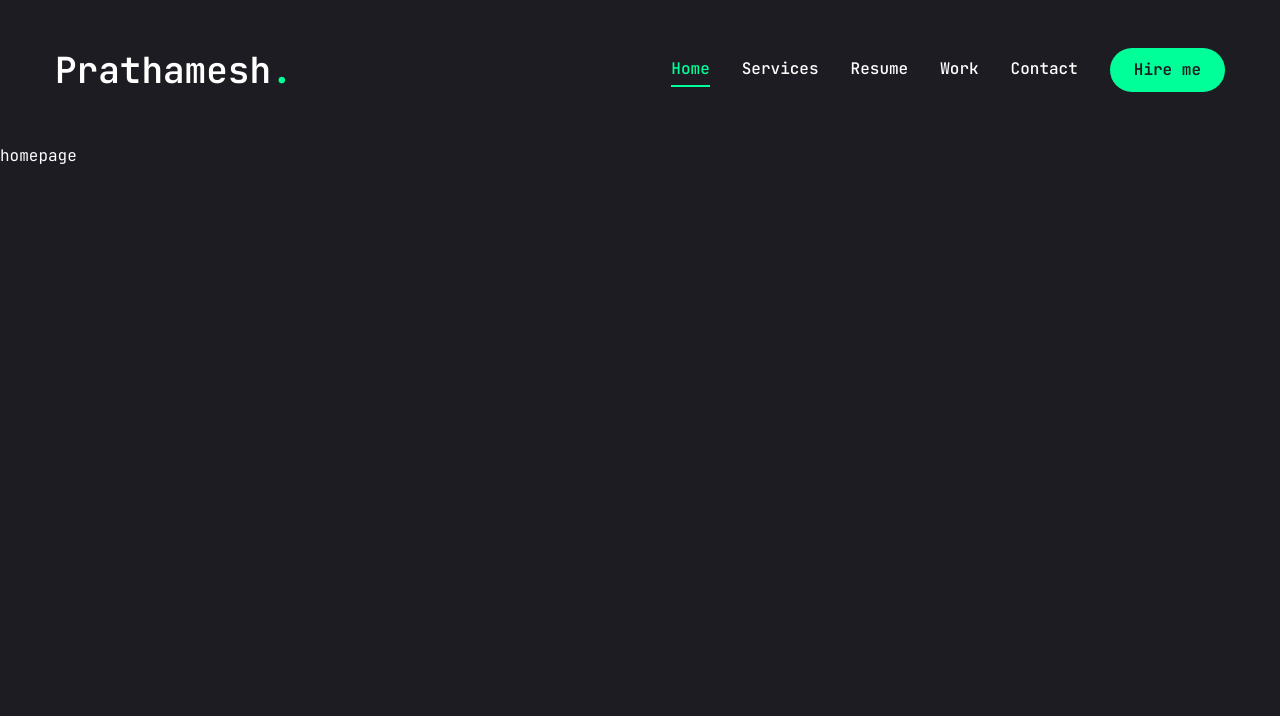
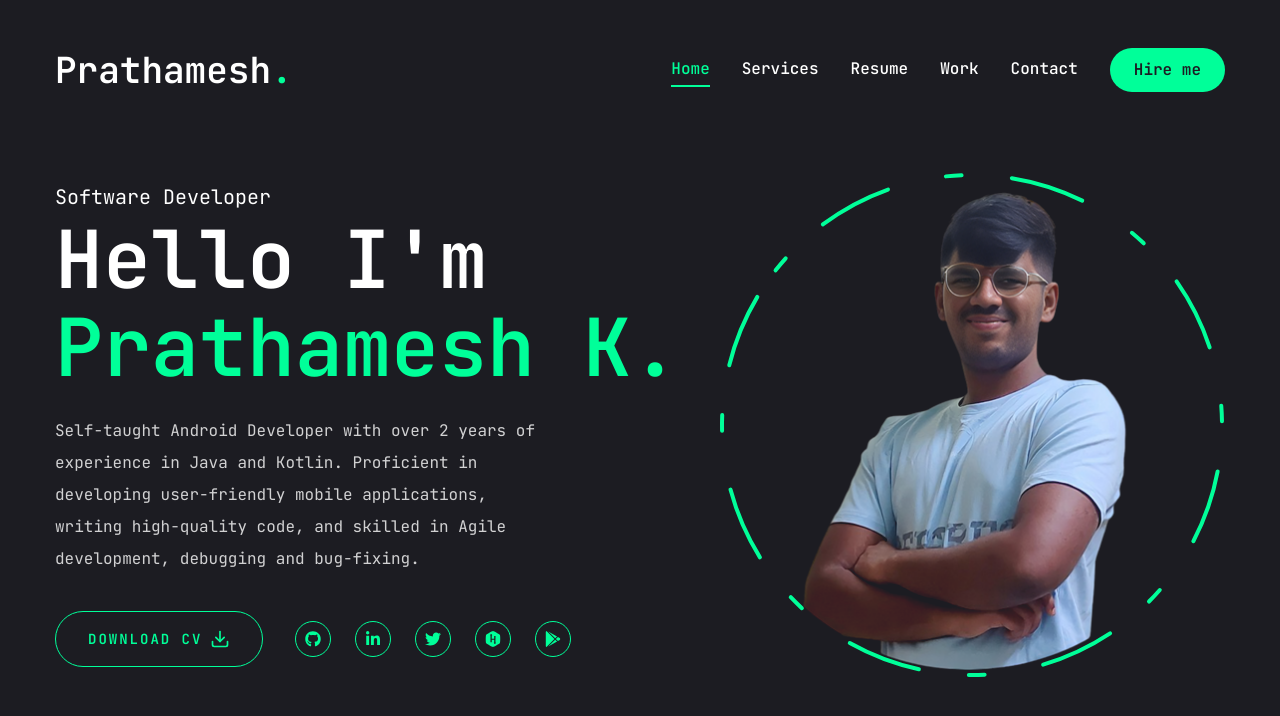
Before and after one commit to PrathameshKumbhar291113/Prathamesh_Portfolio, a Next.js app: page / in a window 1280 px wide. Shown: the top 716 px of the page. Built offline with nearby package versions, Linux system fonts and the light colour scheme.

Commit message:
added image to the portfolio and tom start from 1:13

```diff
--- a/app/globals.css
+++ b/app/globals.css
@@ -6,4 +6,13 @@
   body {
     @apply font-primary bg-primary text-white leading-loose;
   }
+  .h1{
+    @apply text-[48px] xl:text-[80px] leading-[1.1] font-semibold;
+  }
+  .h2{
+    @apply text-[36px] xl:text-[48px] leading-[1.1] font-semibold;
+  }
+  .h3{
+    @apply text-[20px] xl:text-[24px] leading-[1.1] font-semibold;
+  }
 }
--- a/app/page.jsx
+++ b/app/page.jsx
@@ -1,5 +1,55 @@
-export default function Home() {
+import Photo from "@/components/Photo";
+import Social from "@/components/Social";
+import { Button } from "@/components/ui/button";
+import {FiDownload} from 'react-icons/fi'
+
+const Home = () => {
   return (
-    <main>homepage</main>
+    <section className="h-full">
+      <div className="container mx-aut h-full">
+        <div className="flex flex-col xl:flex-row items-center justify-between xl:pt-8 xl:pb-24">
+          {/*text*/}
+          <div className="text-center xl:text-left order-2 xl:order-none">
+            <span className="text-xl">Software Developer</span>
+            <h1 className="h1 mb-6">
+              Hello I'm
+              <br /> <span className="text-accent">Prathamesh K.</span>
+            </h1>
+            <p className="max-w-[500px] mb-9 text-white/80">
+              Self-taught Android Developer with over 2 years of experience in
+              Java and Kotlin. Proficient in developing user-friendly mobile
+              applications, writing high-quality code, and skilled in Agile
+              development, debugging and bug-fixing.
+            </p>
+
+            {/*buttons and socials*/}
+            <div className="flex flex-col xl:flex-row items-center gap-8">
+              <Button
+                variant="outline"
+                size="lg"
+                className="uppercase flex items-center gap-2"
+              >
+                <span>Download CV</span>
+                <FiDownload className="text-xl"></FiDownload>
+              </Button>
+
+              <div className="mb-8 xl:mb-0">
+                <Social
+                  containerStyles="flex gap-6"
+                  iconStyles="w-9 h-9 border border-accent rounded-full flex justify-center items-center text-accent text-base hover:bg-accent hover:text-primary hover:transistion-all duration-500"
+                />
+              </div>
+            </div>
+          </div>
+
+          {/*image*/}
+          <div className="order-1 xl:order-none mb-8 xl:mb-0">
+            <Photo />
+          </div>
+        </div>
+      </div>
+    </section>
   );
-}
+};
+
+export default Home;
--- /dev/null
+++ b/components/Photo.jsx
@@ -0,0 +1,68 @@
+"use client";
+
+import { motion } from "framer-motion";
+import Image from "next/image";
+
+
+const Photo = () => {
+  return (
+    <div className="w-full h-full relative">
+      <motion.div
+        initial={{ opacity: 0 }}
+        animate={{
+          opacity: 1,
+          transition: { delay: 2, duration: 0.4, ease: "easeIn" },
+        }}
+      >
+        {/* image */}
+        <motion.div
+          className="w-[298px] h-[298px] xl:w-[498px] xl:h-[498px] mix-blend-lighten absolute"
+          initial={{ opacity: 0 }}
+          animate={{
+            opacity: 1,
+            transition: { delay: 2.4, duration: 0.4, ease: "easeInOut" },
+          }}
+        >
+          <Image
+            src="/photo.png"
+            priority
+            quality={100}
+            fill
+            alt=""
+            className="object-contain"
+          />
+        </motion.div>
+
+        {/* circle */}
+        <motion.svg
+          className="w-[300px] xl:w-[506px] h-[300px] xl:h-[506px]"
+          fill="transparent"
+          viewBox="0 0 506 506"
+          xmlns="http://www.w3.org/2000/svg"
+        >
+          <motion.circle
+            cx="253"
+            cy="253"
+            r="250"
+            stroke="#00ff99"
+            strokeWidth="4"
+            strokeLinecap="round"
+            strokeLinejoin="round"
+            initial = {{strokeDasharray: "24 10 0 0"}}
+            animate = {{
+                strokeDasharray: ["15 120 25 25", "16 25 92 72", "4 250 22 22"],
+                rotate: [120, 360]
+            }}
+            transition={{
+                duration: 20,
+                repeat: Infinity,
+                repeatType: "reverse"
+            }}
+          />
+        </motion.svg>
+      </motion.div>
+    </div>
+  );
+};
+
+export default Photo;
--- /dev/null
+++ b/components/Social.jsx
@@ -0,0 +1,28 @@
+import Link from "next/link";
+
+import { FaGithub, FaLinkedinIn, FaTwitter, FaGooglePlay, FaHackerrank} from "react-icons/fa";
+
+const socials = [
+    {icon: <FaGithub/>, path: 'https://github.com/PrathameshKumbhar291113'},
+    {icon: <FaLinkedinIn/>, path: 'https://www.linkedin.com/in/prathamesh-kumbhar-1298401b6/'},
+    {icon: <FaTwitter/>, path: 'https://x.com/Pratham291113'},
+    {icon: <FaHackerrank/>, path: 'https://www.hackerrank.com/profile/Pratham13'},
+    {icon: <FaGooglePlay/>, path: 'https://play.google.com/store/apps/details?id=com.prathameshkumbhar.bfit&hl=en_US'},
+
+];
+
+const Social = ({containerStyles, iconStyles}) => {
+  return (
+    <div className={containerStyles}>
+        {socials.map((item, index) => {
+            return (
+                <Link key={index} href={item.path} className={iconStyles}>
+                {item.icon}
+            </Link>
+            );
+        })}
+    </div>
+  );
+};
+
+export default Social;
```
Also changed, not shown: public/photo.png (added).
